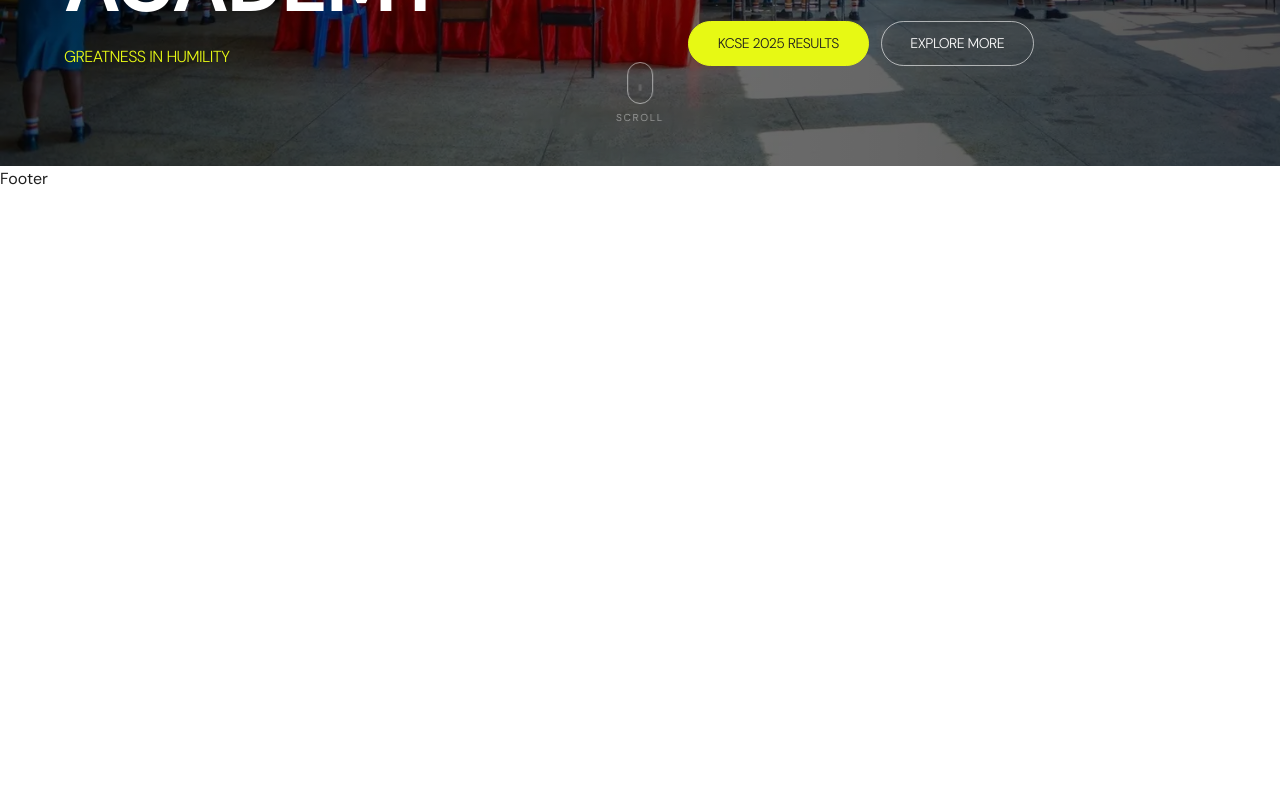
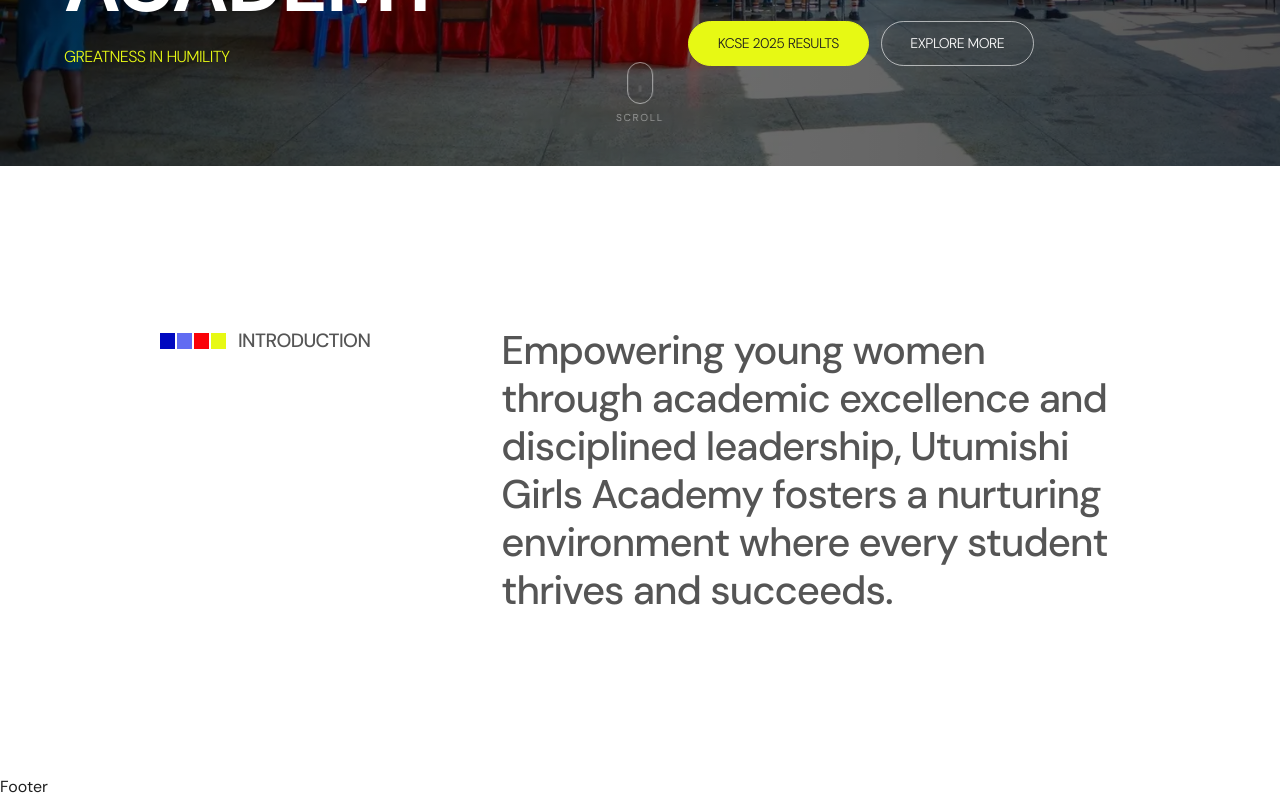
Before and after one commit to mwendwamark/UGA, a Next.js app: page / in a window 1280 px wide. Shown: the part 634-1434 px from the top of the page. Before the commit the page ends 826 px from the top, so only its background shows below. Built offline with nearby package versions, Linux system fonts and the light colour scheme.

Commit message:
refactor: replace Hero component with modular HomeHero and HomeIntro sections

```diff
--- a/components/hero/Hero.jsx
+++ b/app/_home/HomeHero/HomeHero.jsx
@@ -1,8 +1,8 @@
 import Image from "next/image";
-import { Button } from "@/components/ui/Button";
-import styles from "./Hero.module.css";
+import { Button } from "../../../components/ui/Button";
+import styles from "./HomeHero.module.css";
 
-export function Hero() {
+export function HomeHero() {
   return (
     <section className={styles.hero}>
       <div className={styles.bgWrapper}>
--- /dev/null
+++ b/app/_home/HomeIntro/HomeIntro.jsx
@@ -0,0 +1,22 @@
+import React from "react";
+import Pretitle from "@/components/preTitle/Pretitle";
+import styles from "./HomeIntro.module.css";
+
+export default function HomeIntro() {
+  return (
+    <section className={`${styles.section} small_container section`}>
+      <div className={`${styles.home_intro_wrapper} grid`}>
+        <div className={`${styles.home_intro_left}`}>
+          <Pretitle text="introduction" />
+        </div>
+        <div className={`${styles.home_intro_right}`}>
+          <h2 className={`${styles.home_intro_title}`}>
+            Empowering young women through academic excellence and disciplined
+            leadership, Utumishi Girls Academy fosters a nurturing environment
+            where every student thrives and succeeds.
+          </h2>
+        </div>
+      </div>
+    </section>
+  );
+}
--- /dev/null
+++ b/app/_home/HomeIntro/HomeIntro.module.css
@@ -0,0 +1,18 @@
+.home_intro_wrapper {
+    display: grid;
+    grid-template-columns: 0.6fr 1.2fr;
+  width: 100%;
+  gap: 2rem;
+}
+
+.home_intro_left,
+.home_intro_right {
+  width: 100%;
+}
+
+.home_intro_title {
+  font-size: 2.5rem;
+  font-weight: 500;
+  letter-spacing: -1px;
+  color: var(--body-grey);
+}
--- a/app/globals.css
+++ b/app/globals.css
@@ -79,6 +79,18 @@
   margin: 0 auto;
 }
 
+.small_container {
+  max-width: 75%;
+  margin: 0 auto;
+}
+
+.pre_title{
+  font-size: 1.2rem;
+  letter-spacing: -0.6px;
+  text-transform: uppercase;
+  font-weight: 600;
+}
+
 .section {
   padding: 10rem 0;
 }
@@ -107,6 +119,10 @@
 @media (min-width: 2000px) {
   .container {
     max-width: 2000px;
+  }
+
+  .small_container {
+    max-width: 1400px;
   }
 }
 
--- a/app/page.tsx
+++ b/app/page.tsx
@@ -1,12 +1,15 @@
 import Navbar from "@/components/navbar/Navbar";
-import { Hero } from "@/components/hero/Hero";
 import Footer from "@/components/footer/Footer";
+import { HomeHero } from "./_home/HomeHero/HomeHero";
+import HomeIntro from "./_home/HomeIntro/HomeIntro";
 
-export default function Home() {
+
+export default function Page() {
   return (
     <main>
       <Navbar variant="primary" />
-      <Hero />
+      <HomeHero />
+      <HomeIntro />
       <Footer />
     </main>
   );
--- /dev/null
+++ b/components/preTitle/Pretitle.jsx
@@ -0,0 +1,18 @@
+import React from "react";
+import styles from "./Pretitle.module.css";
+
+const Pretitle = ({ text }) => {
+  return (
+    <div className={styles.pretitle}>
+      <div className={styles.pretitle_ribbon}>
+        <div className={`${styles.police_block} ${styles.police_blue}`}></div>
+        <div className={`${styles.police_block} ${styles.police_light_blue}`}></div>
+        <div className={`${styles.police_block} ${styles.police_red}`}></div>
+        <div className={`${styles.police_block} ${styles.police_yellow}`}></div>
+      </div>
+      <div className={styles.text}>{text}</div>
+    </div>
+  );
+};
+
+export default Pretitle;
--- /dev/null
+++ b/components/preTitle/Pretitle.module.css
@@ -0,0 +1,45 @@
+.pretitle {
+  display: flex;
+  align-items: center;
+  gap: 12px;
+}
+
+.pretitle_ribbon {
+  display: flex;
+  align-items: stretch;
+  height: 16px;
+  gap: 2px;
+}
+
+.police_block {
+  width: 14px;
+  height: 100%;
+}
+
+.police_blue {
+  background-color: var(--uga-blue);
+  width: 15px;
+}
+
+.police_light_blue {
+  background-color: var(--light-blue);
+  width: 15px;
+}
+
+.police_red {
+  background-color: var(--alert-red);
+  width: 15px;
+}
+
+.police_yellow {
+  background-color: var(--uga-yellow);
+  width: 15px;
+}
+
+.text {
+  font-size: 1.2rem;
+  letter-spacing: -0.6px;
+  text-transform: uppercase;
+  font-weight: 500;
+  color: var(--body-grey);
+}
```
Also changed, not shown: home/Home.jsx (added, +9 -0 lines), app/_home/HomeHero/HomeHero.module.css (renamed from components/hero/Hero.module.css).
